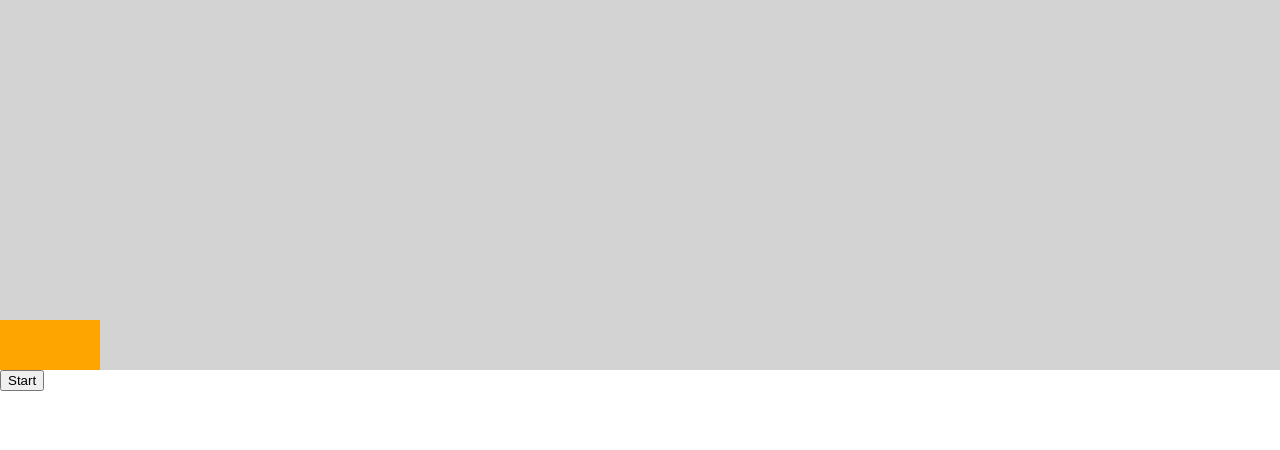
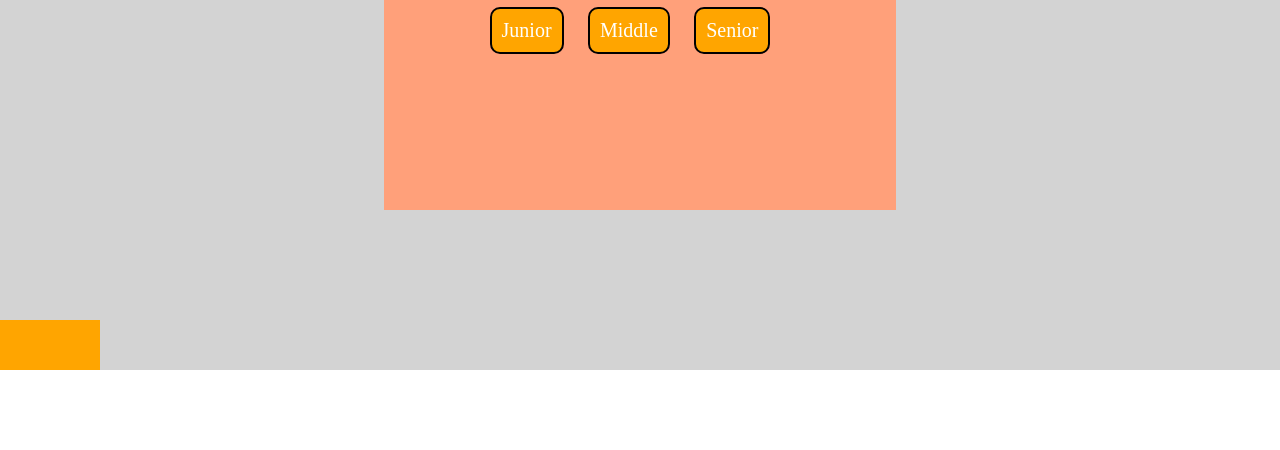
Before and after one commit to HurYur/CatchGame, a plain HTML site: page index.html in a window 1280 px wide. Shown: the part 350-800 px from the top of the page. Drawn offline with Linux system fonts and the light colour scheme.

Commit message:
added difficulty level

```diff
--- a/catchgame.css
+++ b/catchgame.css
@@ -1,6 +1,30 @@
 body{
     padding: 0;
     margin: 0;
+    font-family: Arial;
+}
+#start-window{
+    width: 40%;
+    height: 40%;
+    position: absolute;
+    top: 30%;
+    left: 30%;
+    background: lightsalmon;
+    text-align: center;
+}
+#start-window h1{
+    text-transform: uppercase;
+
+}
+#start-window button{
+    background: orange;
+    color: white;
+    font: 20px white;
+    border: 2px solid black;
+    border-radius: 10px;
+    padding: 10px;
+    margin-right: 20px;
+
 }
 .game-window{
     width: 100%;
--- a/catchgame.js
+++ b/catchgame.js
@@ -5,10 +5,13 @@ var basketwidth,
     objects=1,
     basket_top,
     basket_left_side,
-    basket_right_side;
+    basket_right_side,
+    difficulty;
 
 /* start the game */
-function do_game() {
+function do_game(diffi) {
+    document.getElementById('start-window').style.display="none";
+    difficulty=diffi;
     objectsCreator();
     objectsFalling();
 }
@@ -45,12 +48,12 @@ function objectsCreator() {
     object.setAttribute("src", "imgs/HTML.png");
 
     document.getElementById('game-window').appendChild(object);
-    setTimeout(objectsCreator, 1000);
+    setTimeout(objectsCreator, 1000*difficulty);
     objects ++;
 }
 /* Start position generation */
 function rand_position() {
-    return Math.floor(Math.random()*sreenSizeX);
+    return Math.floor(Math.random()*(sreenSizeX-50));
 }
 
 /* Changing falling objects position and removing catched  */
--- a/index.html
+++ b/index.html
@@ -9,6 +9,11 @@
 	<div id="game-window" class="game-window" onmousemove="basketmove(event)">
 		<div id="basket"></div>
 	</div>
-	<button onclick="do_game()">Start</button>
+	<div id="start-window">
+		<h1>choose the difficulty level and click to start</h1>
+		<button onclick="do_game('1')">Junior</button>
+		<button onclick="do_game('0.75')">Middle</button>
+		<button onclick="do_game('0.55')">Senior</button>
+	</div>
 </body>
 </html>
```
